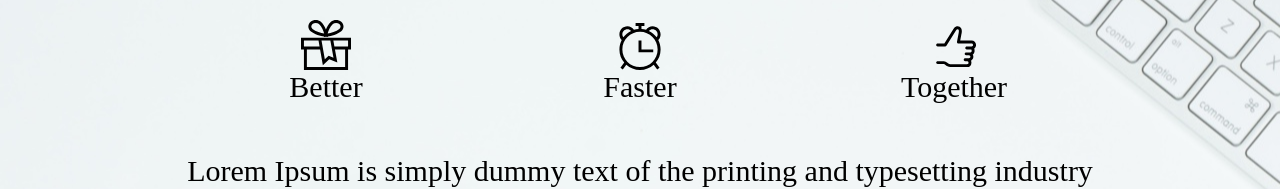
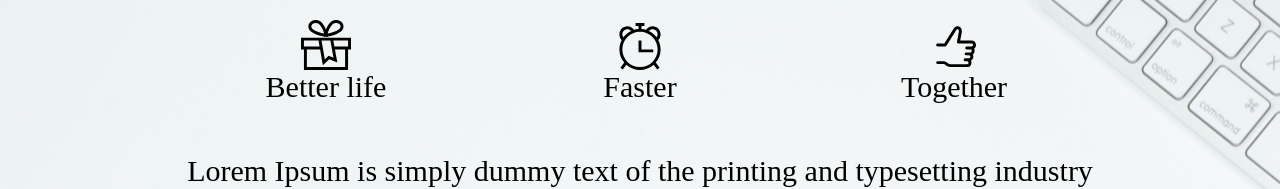
Before and after one commit to thanhtruong19/bookingcareprj, a plain HTML site: page index.html in a window 1280 px wide. Shown: the part 340-529 px from the top of the page. Drawn offline with Linux system fonts and the light colour scheme.

Commit message:
second commit

```diff
--- a/index.html
+++ b/index.html
@@ -17,7 +17,7 @@
         <div class = "icon-and-text">
             <div class = "left">
                 <img src="./icon-gift.svg">
-                <span>Better</span>
+                <span>Better life</span>
             </div>
             <div class = "center">
                 <img src="./icon-clock.svg">
```
